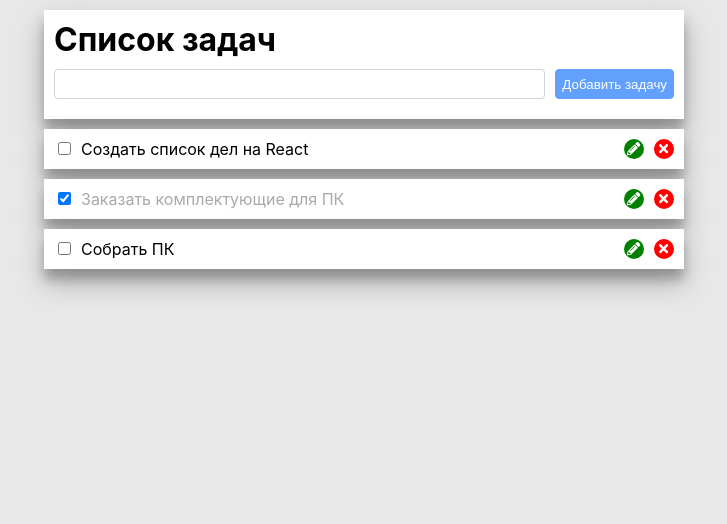
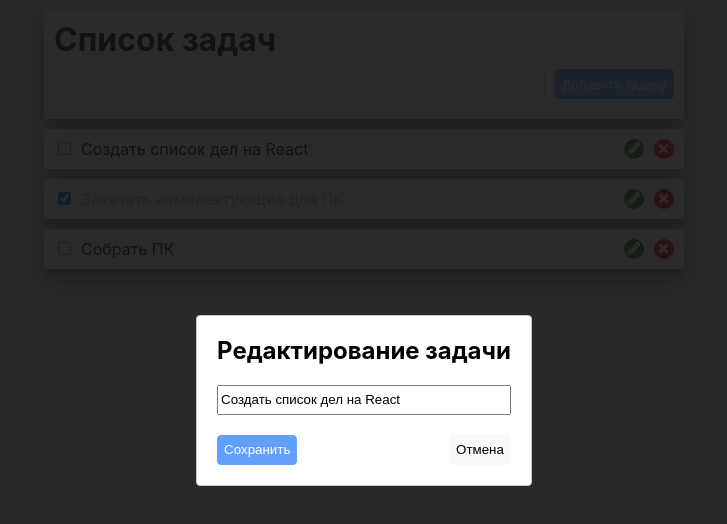
Before and after one commit to Baraboshin/react-todo, a React (Create React App) app: page / in a window 1280 px wide. Both pictures are taken after a click on the button 910 px from the left and 149 px from the top of the page. Shown: the top 524 px of the page, without its empty margins (276-1003 px from the left). Built offline with nearby package versions, Linux system fonts and the light colour scheme.

Commit message:
TDL-1 -- Added edit Todo

```diff
--- a/package.json
+++ b/package.json
@@ -10,9 +10,11 @@
     "@testing-library/jest-dom": "^5.14.1",
     "@testing-library/react": "^11.2.7",
     "@testing-library/user-event": "^12.8.3",
+    "lodash": "^4.17.21",
     "prop-types": "^15.7.2",
     "react": "^17.0.2",
     "react-dom": "^17.0.2",
+    "react-modal": "^3.14.3",
     "react-scripts": "4.0.3",
     "web-vitals": "^1.1.2"
   },
--- a/src/App.js
+++ b/src/App.js
@@ -2,6 +2,8 @@ import React from 'react'
 import TodoList from "./ToDo/TodoList";
 import AddTodo from "./ToDo/AddTodo";
 import Context from "./context";
+import Modal from 'react-modal';
+import _ from 'lodash'
 
 function App() {
   const [todos, setTodos] = React.useState(
@@ -23,6 +25,26 @@ function App() {
       },
     ]
   );
+
+  const [todoEdit, setTodoEdit] = React.useState({});
+
+  function markTodoOnEdit(todo) {
+    setTodoEdit(todo)
+    setInnerTodoEdit(todo)
+  }
+
+  const [innerTodoEdit, setInnerTodoEdit] = React.useState(todoEdit);
+
+  function applyTodoChanges() {
+    setTodos(todos.map(todo => {
+      if (todo.id === innerTodoEdit.id)
+        return innerTodoEdit;
+      return todo
+    }
+  ));
+    setTodoEdit({});
+    setInnerTodoEdit({})
+  }
 
   function toggleTodo(id) {
     setTodos(todos.map(todo => {
@@ -47,7 +69,8 @@ function App() {
   }
 
   return (
-    <Context.Provider value={{removeTodo: removeTodo}}>
+    <>
+      <Context.Provider value={{removeTodo, markTodoOnEdit}}>
         <div className={'wrapper'}>
           <div className={'list'}>
             <header>
@@ -59,6 +82,58 @@ function App() {
           </div>
         </div>
       </Context.Provider>
+      <Modal
+        isOpen={ !_.isEmpty(todoEdit) }
+        ariaHideApp={ false }
+        contentLabel="Example Modal"
+        style={{
+          overlay: {
+            position: 'fixed',
+            top: 0,
+            left: 0,
+            right: 0,
+            bottom: 0,
+            display: 'flex',
+            justifyContent: 'center',
+            alignItems: 'center',
+            backgroundColor: 'rgba(20, 20, 20, 0.9)'
+          },
+          content: {
+            position: 'static',
+            border: '1px solid #ccc',
+            background: '#fff',
+            overflow: 'auto',
+            WebkitOverflowScrolling: 'touch',
+            borderRadius: '4px',
+            outline: 'none',
+            padding: '20px'
+          }
+        }}
+      >
+        <h2 style={{marginTop: '0px',  marginBottom: '20px'}}>Редактирование задачи</h2>
+        {(todoEdit.title) && <input
+          style={{width: '100%', marginBottom: '20px',}}
+          type={'text'}
+          value={ innerTodoEdit.title }
+          onChange={(event) => setInnerTodoEdit({...innerTodoEdit, title: event.target.value})}
+          />}
+        <div style={{ display: 'flex', justifyContent: 'space-between'}}>
+          <button
+            onClick={applyTodoChanges}
+            className={'btn btn-primary'}
+            disabled={_.isEqual(todoEdit, innerTodoEdit)}
+          >
+            Сохранить
+          </button>
+          <button
+            className={'btn btn-light'}
+            onClick={()=>{ setTodoEdit({})}}
+          >
+            Отмена
+          </button>
+        </div>
+      </Modal>
+    </>
   );
 }
 
--- a/src/ToDo/AddTodo.js
+++ b/src/ToDo/AddTodo.js
@@ -22,9 +22,9 @@ function AddTodo({ onCreate }) {
   const [value, setValue] = useState('');
 
   function submitHandler(event) {
-    event.preventDefault()
+    event.preventDefault();
     if (value.trim()){
-      onCreate(value)
+      onCreate(value);
       setValue('')
     }
   }
@@ -35,7 +35,7 @@ function AddTodo({ onCreate }) {
         className={'form-control'}
         style={style.input}
         value={value}
-        onChange={event => setValue(event.target.value)}
+        onChange={(event) => setValue(event.target.value)}
       />
       <button type="submit" className='btn btn-primary' disabled={!value}>Добавить задачу</button>
     </form>
--- a/src/ToDo/TodoItem.js
+++ b/src/ToDo/TodoItem.js
@@ -42,10 +42,10 @@ const style = {
     borderRadius: '50%',
     cursor: 'pointer',
   }
-}
+};
 
 function TodoItem({ todo, index, onChange }) {
-  const { removeTodo } = useContext(Context)
+  const { removeTodo, markTodoOnEdit } = useContext(Context);
 
   const classes = ['todo-title'];
   if (todo.completed) {
@@ -67,6 +67,7 @@ function TodoItem({ todo, index, onChange }) {
      <span style={{display: 'flex',}}>
        <button
          style={style.buttonEdit}
+         onClick={markTodoOnEdit.bind(null, todo)}
        >
          <FontAwesomeIcon icon={faPencilAlt} />
        </button>
--- a/src/index.css
+++ b/src/index.css
@@ -50,14 +50,24 @@ code {
   color: darkgray;
 }
 
+input[type=text] {
+  height: 30px;
+}
 .btn {
+  height: 30px;
   border: 1px solid transparent;
   border-radius: .25rem;
 }
+
 .btn-primary {
   color: #fff;
   background-color: #0d6efd;
   border-color: #0d6efd;
+}
+.btn-primary:hover {
+  color: #fff;
+  background-color: #0b5ed7;
+  border-color: #0a58ca;
 }
 .btn-primary:active {
   background-color: #0a58ca;
@@ -67,6 +77,12 @@ code {
   color: #fff;
   pointer-events: none;
   opacity: .65;
+}
+
+.btn-light {
+  color: #000;
+  background-color: #f8f9fa;
+  border-color: #f8f9fa;
 }
 
 .form-control {
@@ -81,3 +97,7 @@ code {
   outline: 0;
   box-shadow: 0 0 0 0.25rem rgba(13 110 253 0.25);
 }
+
+.modal {
+  backgroundColor: rgba(20, 20, 20, 0.9);
+}
```
Also changed, not shown: 1 other file (tests, documents, lock files or other folders). Lines whose indentation alone changed are shown as unchanged.
